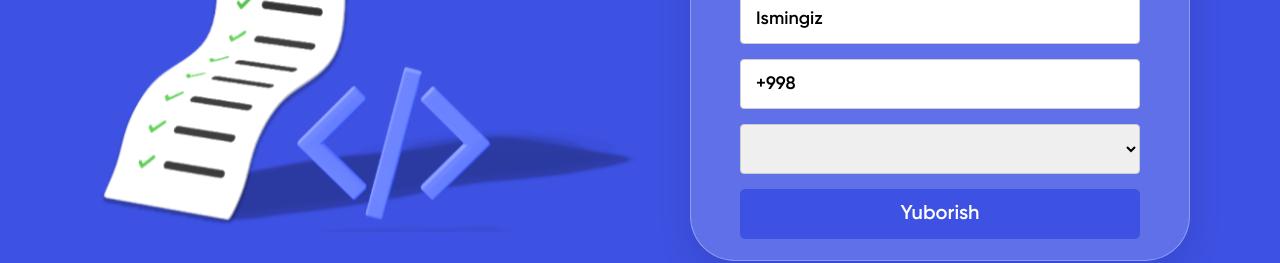
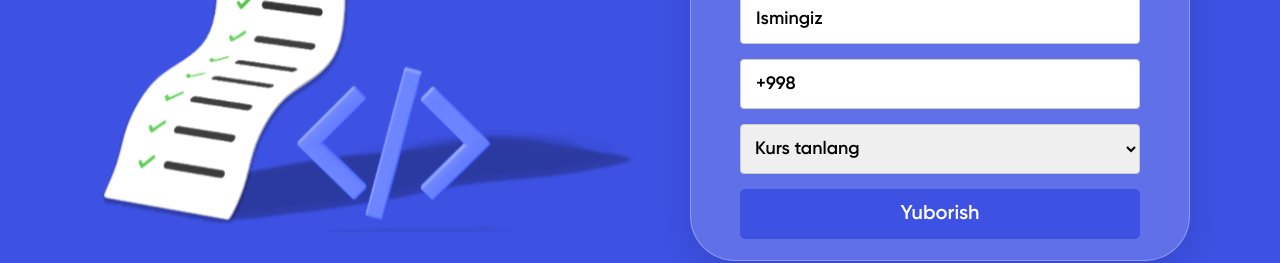
Before and after one commit to Sayyorbek2005/ITTAT, a React (Create React App) app: page /kurslar/1 in a window 1280 px wide. Shown: the part 1120-1383 px from the top of the page. Built offline with nearby package versions, Linux system fonts and the light colour scheme.

Commit message:
BISMILAAH

```diff
--- a/src/components/modals/modalRegist/ModalRegist.jsx
+++ b/src/components/modals/modalRegist/ModalRegist.jsx
@@ -116,25 +116,6 @@ function ModalRegist
     }
   };
 
-  // ? select
-
-  const courseOptions = [
-  { value: "backend", label: "Backend" },
-  { value: "frontend", label: "Frontend" },
-  { value: "robotexnika", label: "Robotexnika" },
-  { value: "foundation", label: "Foundation" },
-  { value: "grafik", label: "Grafik dizayn" },
-  { value: "smm", label: "SMM" },
-  { value: "kompyuter", label: "Kompyuter savodxonligi" },
-];
-
-  const handleCourseChange = (selectedOption) => {
-  setFormData((prev) => ({
-    ...prev,
-    course: selectedOption ? selectedOption.value : "",
-  }));
-};
-
 
 
   return (
@@ -147,6 +128,7 @@ function ModalRegist
 
        <form onSubmit={handleSubmit}>
              <Input
+
                type="text"
                name="name"
                placeholder="Ismingiz"
@@ -165,41 +147,23 @@ function ModalRegist
              />
 
              <Select
-  options={courseOptions}
-  onChange={handleCourseChange}
-  placeholder="Kurs tanlang"
-  isSearchable={false}
-  styles={{
-    control: (base, state) => ({
-      ...base,
-      padding: "6px",
-      borderRadius: "6px",
-      border: state.isFocused ? "1px solid #4a90e2" : "1px solid #ccc",
-      boxShadow: "none",
-      "&:hover": {
-        border: "1px solid #4a90e2",
-      },
-    }),
-
-    option: (base, state) => ({
-      ...base,
-      backgroundColor: state.isFocused ? "#4a90e2" : "#fff",
-      color: state.isFocused ? "#fff" : "#000",
-      cursor: "pointer",
-    }),
-
-    menu: (base) => ({
-      ...base,
-      borderRadius: "6px",
-      overflow: "hidden",
-    }),
-  }}
-/>
-
+               name="course"
+               value={formData.course}
+               onChange={handleChange}
+               error={errors.course}
+             >
+               <option value="">Kurs tanlang</option>
+               <option value="backend">Backend</option>
+               <option value="frontend">Frontend</option>
+               <option value="robotexnika">Robotexnika</option>
+               <option value="foundation">Foundation</option>
+               <option value="grafik">Grafik dizayn</option>
+               <option value="smm">SMM</option>
+               <option value="kompyuter">Kompyuter savodxonligi</option>
+             </Select>
 
              <Button type="submit" disabled={loading}>
                {loading ? "Yuborilmoqda..." : "Yuborish"}
-
              </Button>
            </form>
 
--- a/src/pages/Coverking/Coverking.jsx
+++ b/src/pages/Coverking/Coverking.jsx
@@ -19,11 +19,11 @@ const Coverking = () => {
         </Title>
         <div className="cowerking-img-bar">
             <div className="left">
-                <img src={cowerkingOne} alt="" />
+                <img src={cowerkingThree} alt="" />
             </div>
             <div className="right">
                 <img src={cowerkingTwo} alt="" />
-                <img src={cowerkingThree} alt="" />
+                <img src={cowerkingOne} alt="" />
             </div>
         </div>
 
--- a/src/pages/Coverking/coverking.css
+++ b/src/pages/Coverking/coverking.css
@@ -3,56 +3,69 @@
     padding: 50px 0px;
 }
 
-.cowerking-img-bar{
-    display: flex;
-    align-items: center;
-    justify-content: center;
-    flex-wrap: wrap;
-    gap: var(--gap-20);
-    /* border: 1px solid black; */
-
-    img{
-        border-radius: 10px;
-    }
-}
 .cowerking h1{
     padding-top: 50px !important;
 }
 
 
-
-.cowerking-img-bar > .right{
+.cowerking-img-bar{
     display: flex;
-    flex-direction: column;
+    align-items: center;
+    justify-content: center;
     gap: var(--gap-20);
 
 }
-.cowerking-img-bar > .right > img{
-    width: 500px;
-    height: 240px;
-    object-fit: cover;
+
+.cowerking-img-bar > div{
+    width: 50%;
+    object-fit: contain;
+
+    img{
+        width: 100%;
+        border-radius: 10px;
+    }
 }
 
-.cowerking-img-bar > .right img:last-child{
-    margin-bottom: 3px;
+.cowerking-img-bar > .left{
 
+   img{
+    margin-top: 4px;
+    height: 600px;
+   }
 }
 
-.cowerking-img-bar > .left > img{
-    width: 500px;
-    height: 500px;
-    object-fit: cover;
+.cowerking-img-bar > .right{
+   display: flex;
+   align-items: center;
+   justify-content: center;
+   flex-direction: column;
+   gap: 20px;
+
+   img{
+    height: 290px;
+
+   }
 }
+
 
 @media(max-width: 600px){
     .cowerking h1{
     padding-top: 0px !important;
 }
+
+.cowerking-img-bar{
+    flex-direction: column;
+}
+.cowerking-img-bar > div{
+    width: 100%;
+}
+
     .cowerking-img-bar img{
         max-width: 600px !important;
         width: 100% !important;
         margin: 0px;
-        object-fit: none;
+        object-fit: cover;
         height: auto !important;
+        margin: 0;
     }
 }
```
Lines whose indentation alone changed are shown as unchanged.
